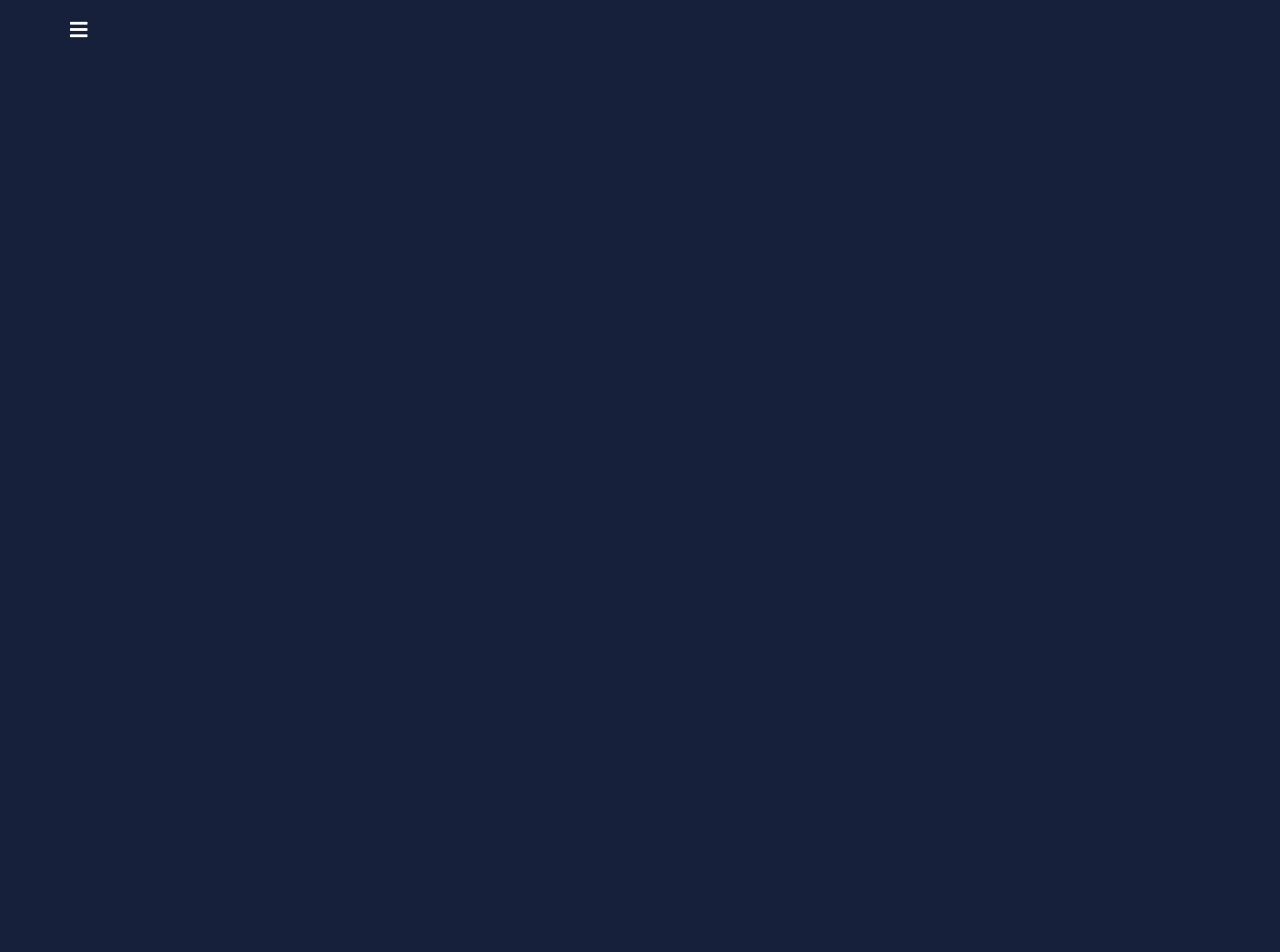
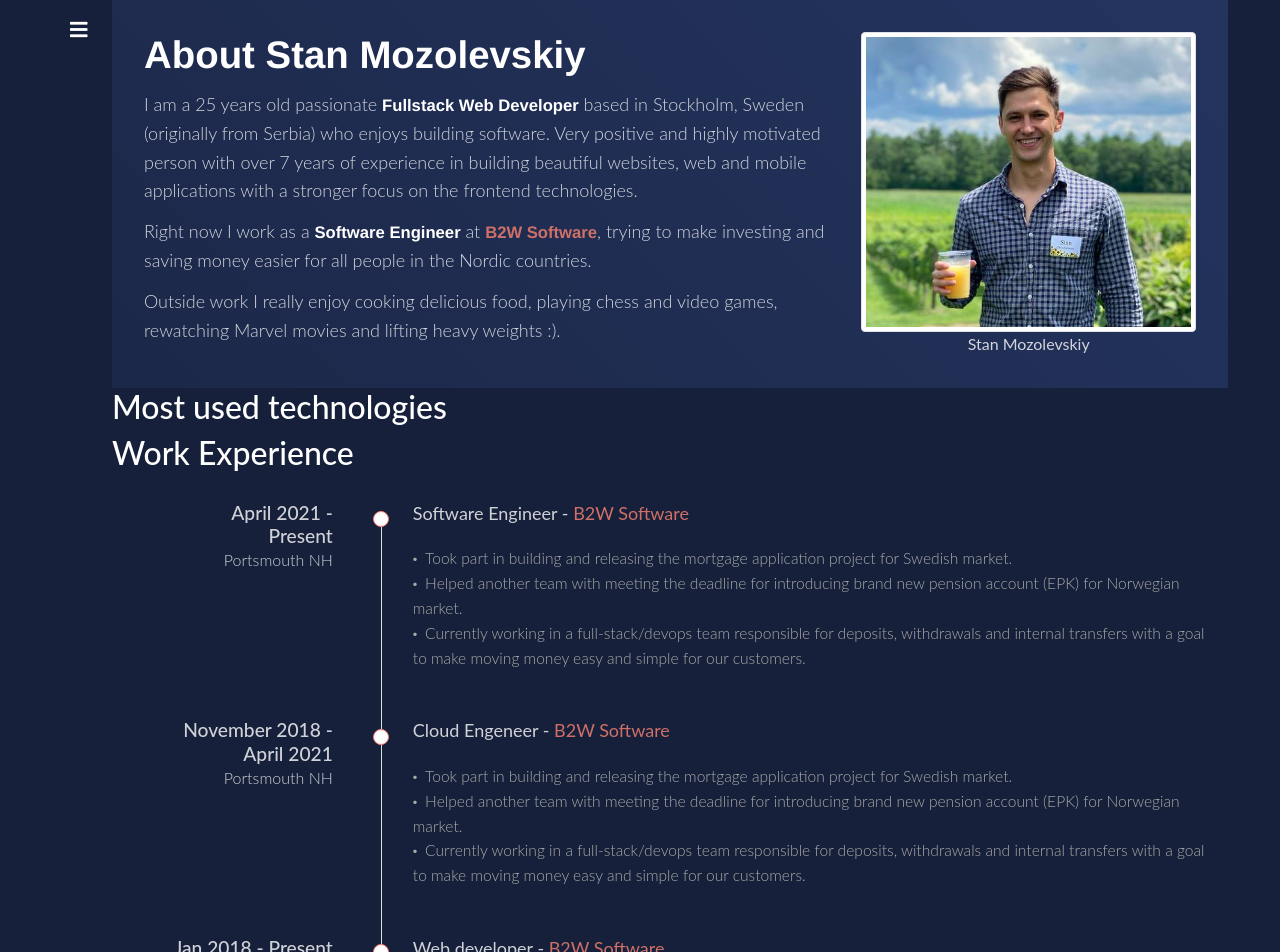
Before and after one commit to Stanmozolevskiy/Portfolio, an Angular app: page /about in a window 1280 px wide. Before the commit this address led to /. Shown: the top 952 px of the page. Before the commit the page ends 800 px from the top, so only its background shows below. Built offline with nearby package versions, Linux system fonts and the light colour scheme.

Commit message:
`deploy`

```diff
--- /dev/null
+++ b/src/app/about/about.component.html
@@ -0,0 +1,84 @@
+<div class="box main-box">
+    <div class="container">
+        <div class="about-box">
+            <div class="row">
+                    <div class="col-8">
+                        <h1>About Stan Mozolevskiy</h1>
+                        <p>I am a 25 years old passionate <strong>Fullstack Web Developer</strong> based in Stockholm, Sweden (originally from Serbia) who enjoys building software. Very positive and highly motivated person with over 7 years of experience in building beautiful websites, web and mobile applications with a stronger focus on the frontend technologies.</p>
+                        <p>Right now I work as a <strong>Software Engineer</strong> at <strong><a class="text-red" href="https://www.b2wsoftware.com/" target="_blank">B2W Software</a></strong>, trying to make investing and saving money easier for all people in the Nordic countries.</p>
+                        <p>Outside work I really enjoy cooking delicious food, playing chess and video games, rewatching Marvel movies and lifting heavy weights :).</p>
+                    </div>
+                    <div class="col" style="text-align: center;">
+                            <img src="../../assets/images/stan.jpg" class='img-thumbnail'>
+                            <span >Stan Mozolevskiy</span>
+                    </div>
+            </div>
+        </div>
+        <div class="row">
+            <div class="jg55wx-0 jStZiW"><h2 style="color:white;">Most used technologies</h2>
+
+            <div class="ssccpk-0 fKtSkG"></div>
+            <h2 style="color:white;">Work Experience</h2>
+
+                <div class="timeline">
+                    <ul class="left-ul">
+                        <li>
+                            <div class="entry">
+                                <div class="title left-side-title">
+                                    <h3>April 2021 - Present</h3>
+                                    <p>Portsmouth NH</p>
+                                </div>
+                                <div class="body">
+                                    <p style="padding-bottom: 20px;">Software Engineer - <a class="text-red" href="https://nordnet.se" target="_blank">B2W Software</a>
+                                    </p>
+                                    <ul>
+                                        <li class="right-li">Took part in building and releasing the mortgage application project for Swedish market.</li>
+                                        <li class="right-li">Helped another team with meeting the deadline for introducing brand new pension account (EPK) for Norwegian market.</li>
+                                        <li class="right-li">Currently working in a full-stack/devops team responsible for deposits, withdrawals and internal transfers with a goal to make moving money easy and simple for our customers.</li>
+                                    </ul>
+                                </div>
+                            </div>
+                        </li>
+
+                        <li>
+                            <div class="entry">
+                                <div class="title left-side-title">
+                                    <h3>November 2018 - April 2021</h3>
+                                    <p>Portsmouth NH</p>
+                                </div>
+                                <div class="body">
+                                    <p style="padding-bottom: 20px;">Cloud Engeneer - <a class="text-red" href="https://nordnet.se" target="_blank">B2W Software</a>
+                                    </p>
+                                    <ul>
+                                        <li class="right-li">Took part in building and releasing the mortgage application project for Swedish market.</li>
+                                        <li class="right-li">Helped another team with meeting the deadline for introducing brand new pension account (EPK) for Norwegian market.</li>
+                                        <li class="right-li">Currently working in a full-stack/devops team responsible for deposits, withdrawals and internal transfers with a goal to make moving money easy and simple for our customers.</li>
+                                    </ul>
+                                </div>
+                            </div>
+                        </li>
+
+                        <li>
+                            <div class="entry">
+                                <div class="title left-side-title">
+                                    <h3>Jan 2018 - Present</h3>
+                                    <p>Remote</p>
+                                </div>
+                                <div class="body">
+                                    <p style="padding-bottom: 20px;">Web developer - <a class="text-red" href="https://nordnet.se" target="_blank">B2W Software</a>
+                                    </p>
+                                    <ul>
+                                        <li class="right-li">Took part in building and releasing the mortgage application project for Swedish market.</li>
+                                        <li class="right-li">Helped another team with meeting the deadline for introducing brand new pension account (EPK) for Norwegian market.</li>
+                                        <li class="right-li">Currently working in a full-stack/devops team responsible for deposits, withdrawals and internal transfers with a goal to make moving money easy and simple for our customers.</li>
+                                    </ul>
+                                </div>
+                            </div>
+                        </li>
+
+                    </ul>
+                </div>
+        </div>
+    </div>
+    </div>
+</div>
--- /dev/null
+++ b/src/app/about/about.component.scss
@@ -0,0 +1,118 @@
+h1{
+    margin: 0px;
+    font: 600 2.4em / 1.2 Raleway, Helvetica, Arial, sans-serif;
+    color: rgb(255, 255, 255);
+}
+.about-box{
+    background: linear-gradient(
+        45deg, rgb(28, 40, 73) 0%, rgb(36, 52, 95) 100%);
+        padding: 32px;
+}
+
+@media only screen and (max-width: 768px) {
+    /* For mobile phones: */
+    [class*="col-"] {
+      width: 100%;
+    }
+  }
+  p{
+    font: 300 1em / 1.6 Lato, Helvetica, Arial, sans-serif;
+    margin: 12px 0px 0px;
+    color: rgba(255, 255, 255, 0.8);
+    font-size: 112.5%;
+  }
+  strong{
+    font: 600 0.925em / 1.2 Raleway, Helvetica, Arial, sans-serif;
+    color: rgb(255, 255, 255);
+  }
+.left-ul{
+  list-style-type: none;
+}
+.left-side-title:hover{
+color:#aaa;
+}
+.right-li{
+  font: 300 .975em / 1.6 Lato, Helvetica, Arial, sans-serif;
+}
+
+  $container-shadow: 0.5rem 0.5rem 2rem 0 rgba(black, 0.2);
+  $gutter: 40px;
+  $border-width: 0.5px;
+  $dot-diameter: 16px;
+
+  .timeline {
+    width:100%;
+    padding:20px;
+    position: relative;
+    &:before {
+      content: '';
+      position: absolute;
+      top: 35px;
+      left:calc(20% + 46px); //$gutter/2
+      bottom: 65px;
+      width: $border-width;
+      background: #ddd;
+    }
+    &:after {
+      content: "";
+      display: table;
+      clear: both;
+    }
+  }
+
+  .entry {
+    clear: both;
+    text-align: left;
+    position: relative;
+    .title {
+      margin-bottom: .5em;
+      float: left;
+      width: 20%;
+      padding-right: $gutter;
+      text-align: right;
+      position: relative;
+      &:before {
+        content: '';
+        position: absolute;
+        width: $dot-diameter;
+        height: $dot-diameter;
+        border: $border-width solid salmon;
+        background-color:#fff;
+        border-radius:100%;
+        top: 15%;
+        right: -$dot-diameter;
+        z-index: 99;
+      }
+      h3 {
+        margin: 0;
+        font-size: 120%;
+      }
+      p {
+        margin: 0;
+        font-size: 100%;
+      }
+    }
+    .body {
+      margin: 0 0 3em;
+      float: right;
+      width: 80%;
+      padding-left: $gutter;
+      p {
+        line-height: 1.4em;
+        &:first-child {
+          margin-top: 0;
+          font-weight: 400;
+        }
+      }
+      ul {
+        color:#aaa;
+        padding-left: 0;
+        list-style-type: none;
+        li:before {
+          content: "·";
+          font-weight: 900;
+          margin-right: .5em;
+        }
+      }
+    }
+  }
--- /dev/null
+++ b/src/app/about/about.component.ts
@@ -0,0 +1,15 @@
+import { Component, OnInit } from '@angular/core';
+
+@Component({
+  selector: 'app-about',
+  templateUrl: './about.component.html',
+  styleUrls: ['./about.component.scss']
+})
+export class AboutComponent implements OnInit {
+
+  constructor() { }
+
+  ngOnInit(): void {
+  }
+
+}
--- a/src/app/app-routing.module.ts
+++ b/src/app/app-routing.module.ts
@@ -2,10 +2,12 @@ import { HomeComponent } from './home/home.component';
 import { NgModule } from '@angular/core';
 import { RouterModule, Routes } from '@angular/router';
 import { ContactComponent } from './contact/contact.component';
+import { AboutComponent } from './about/about.component';
 
 const routes: Routes = [
   {path: '', component: HomeComponent},
-  {path: 'contact', component: ContactComponent}
+  {path: 'contact', component: ContactComponent},
+  {path: 'about', component: AboutComponent}
 ];
 
 @NgModule({
--- a/src/app/app.module.ts
+++ b/src/app/app.module.ts
@@ -7,13 +7,15 @@ import { HomeComponent } from './home/home.component';
 import { FontAwesomeModule } from '@fortawesome/angular-fontawesome';
 import { ContactComponent } from './contact/contact.component';
 import { ReactiveFormsModule } from '@angular/forms';
+import { AboutComponent } from './about/about.component';
 
 
 @NgModule({
   declarations: [
     AppComponent,
     HomeComponent,
-    ContactComponent
+    ContactComponent,
+    AboutComponent
   ],
   imports: [
     BrowserModule,
--- a/src/styles.css
+++ b/src/styles.css
@@ -17,10 +17,13 @@ body {
     -webkit-box-pack: center;
     justify-content: center;
     min-height: 100vh;
-
+    color: rgba(255, 255, 255, 0.8);
   }
-  .text-red{
+.text-red{
     color:rgb(207,112,104);
+}
+.text-red:hover{
+  color:rgb(207,112,104);
 }
 .text-gray{
    color:rgb(225,225,225,0.8);
```
Also changed, not shown: src/assets/images/stan.jpg (added), 7 other files (tests, documents, lock files or other folders).
